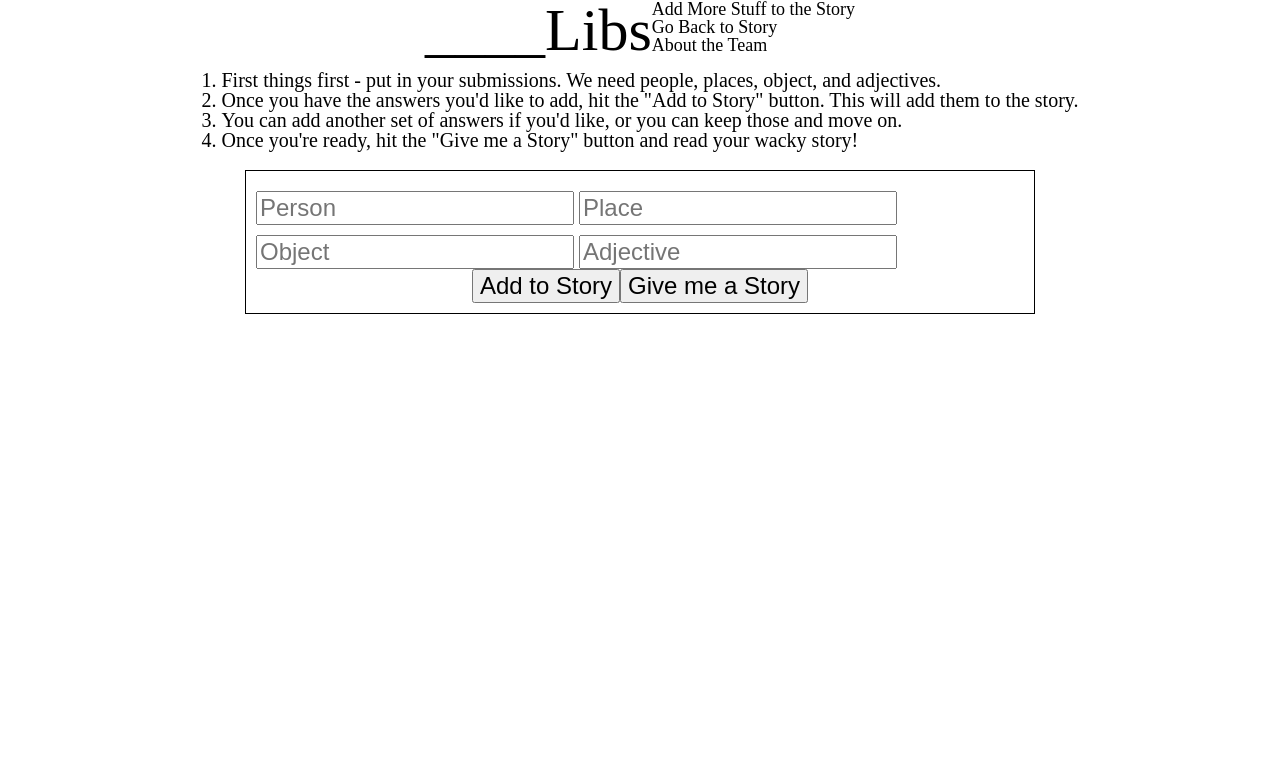
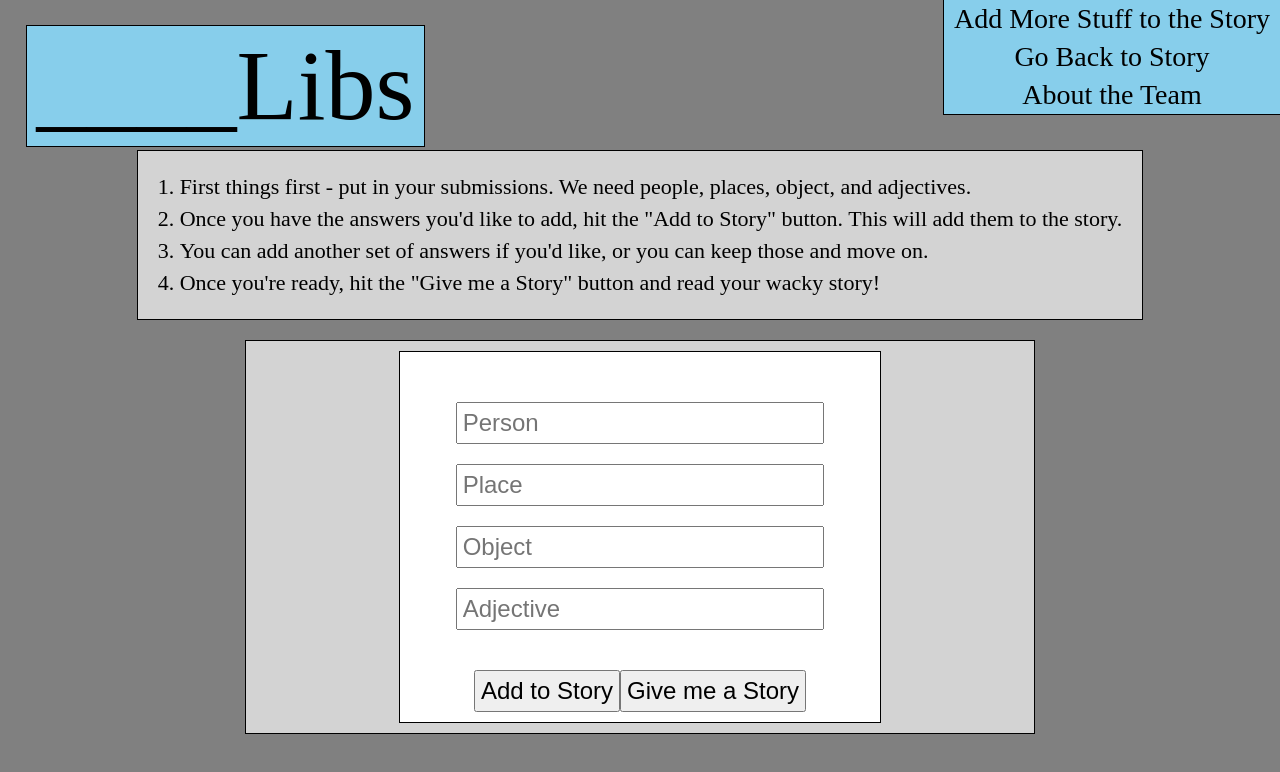
Before and after one commit to OCDAmmo3/madlibs, a plain HTML site: page index.html in a window 1280 px wide. Drawn offline with Linux system fonts and the light colour scheme.

Commit message:
Added styling to index and story html

```diff
--- a/css/style.css
+++ b/css/style.css
@@ -1,23 +1,41 @@
 html {
     font-size:20px;
-}
-
-h1 {
-    font-size:3rem;
-    margin-bottom:10px;
-}
-
-#navBar {
-    display:inline-block;
-}
-
-nav {
-    font-size:.9rem;
+    background-color:grey;
 }
 
 header {
     display:flex;
     justify-content:center;
+}
+
+#navBar {
+    background-color:skyblue;
+}
+
+nav h1 {
+    font-size:5rem;
+    background-color:skyblue;
+    position:absolute;
+    top:25px;
+    left:2%;
+    border:solid black 1px;
+    padding:10px;
+}
+
+nav ul {
+    position:absolute;
+    top:0px;
+    right:0px;
+    border-bottom:solid black 1px;
+    border-left:solid black 1px;
+    background-color:skyblue;
+}
+
+nav li {
+    display:block;
+    text-align:center;
+    font-size:1.4rem;
+    padding:5px 10px 5px 10px;
 }
 
 #instructions {
@@ -26,8 +44,17 @@ header {
 }
 
 ol {
+    padding:20px;
+    margin-top:150px;
+    background-color:lightGrey;
+    font-size:1.1rem;
     display:block;
     list-style:decimal inside;
+    border:solid black 1px;
+}
+
+ol li {
+    padding:5px 0px 5px 0px;
 }
 
 form {
@@ -37,6 +64,7 @@ form {
     width:60%;
     display:flex;
     justify-content:center;
+    background-color:lightGrey;
 }
 
 #form {
@@ -45,11 +73,32 @@ form {
     width:100%;
 }
 
+#textBoxes {
+
+}
+
+#formFieldset {
+    width:60%;
+    border:solid black 1px;
+    padding:10px;
+    background-color:white;
+}
+
 input {
+    box-sizing:border-box;
     font-size:1.2rem;
-    display:flexbox;
-    justify-content:center;
-    margin-top:10px;
+    display:block;
+    margin:20px 10% 0px 10%;
+    width:80%;
+    padding:5px;
+}
+
+input:first-of-type {
+    margin-top:40px;
+}
+
+input:last-of-type {
+    margin-bottom:40px;
 }
 
 #buttons {
@@ -59,6 +108,7 @@ input {
 
 button {
     font-size:1.2rem;
+    padding:5px;
 }
 
 a {
--- a/index.html
+++ b/index.html
@@ -9,10 +9,9 @@
         <title>Document</title>
     </head>
     <body>
-        <header>
-            <h1>____Libs</h1>
         <div id="navBar">
             <nav>
+                <h1><a href="index.html">____Libs</a></h1>
                 <ul>
                     <li><a href="index.html">Add More Stuff to the Story</a></li>
                     <li><a href="story.html">Go Back to Story</a></li>
@@ -20,7 +19,6 @@
                 </ul>
             </nav>
         </div>
-        </header>
         <section id="instructions">
             <ol>
                 <li>First things first - put in your submissions. We need people, places, object, and adjectives.</li>
```
Also changed, not shown: about.html (+1 -3 lines), story.html (+1 -3 lines). Lines whose indentation alone changed are shown as unchanged.
